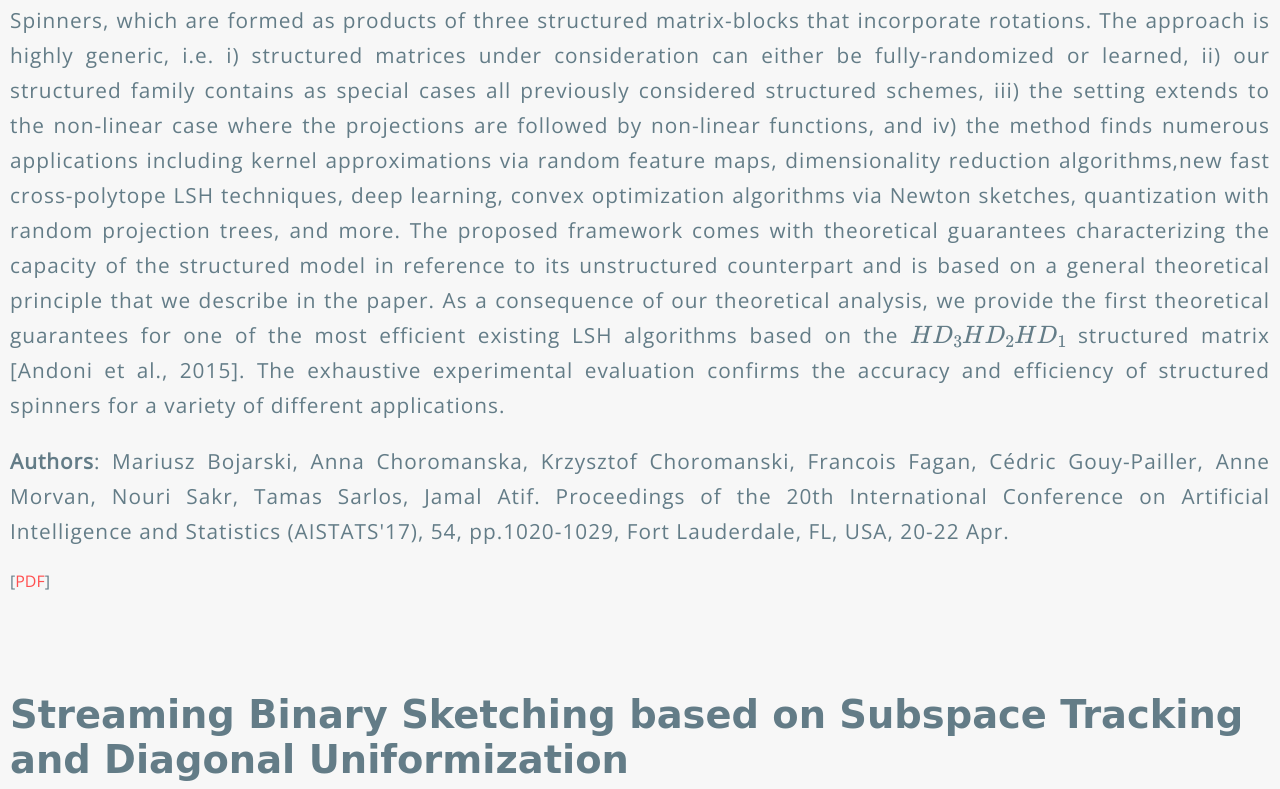
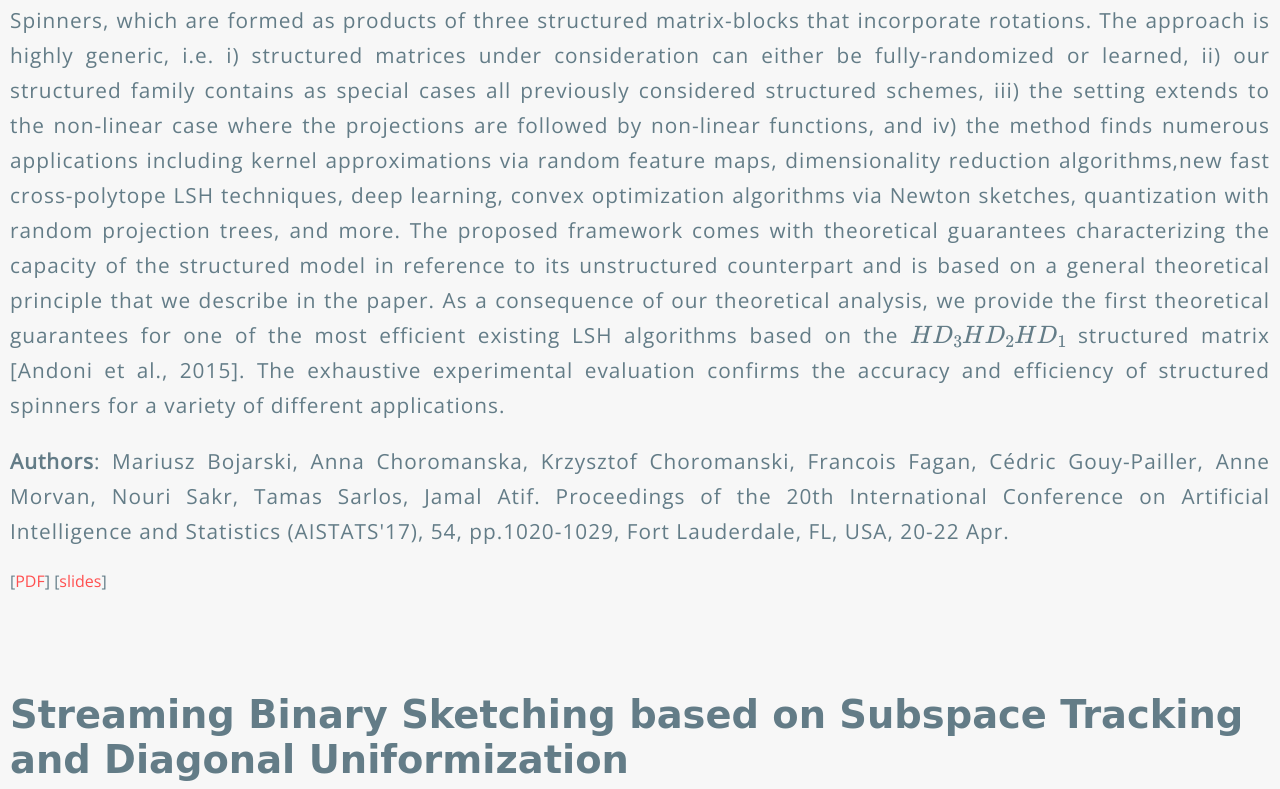
Before and after one commit to annemorvan/annemorvan.github.io, a plain HTML site: page index.html in a window 1280 px wide. Shown: the part 1333-2122 px from the top of the page. Drawn offline with nearby package versions, Linux system fonts and the light colour scheme; some packages are replaced by stand-ins of ours; a web font is replaced by a local one.

Commit message:
Google seminar slides

```diff
--- a/index.html
+++ b/index.html
@@ -65,6 +65,7 @@
                         <b>Authors</b>: Mariusz Bojarski, Anna Choromanska, Krzysztof Choromanski, Francois Fagan, Cédric Gouy-Pailler, Anne Morvan, Nouri Sakr, Tamas Sarlos, Jamal Atif. Proceedings of the 20th International Conference on Artificial Intelligence and Statistics (AISTATS'17), 54, pp.1020-1029, Fort Lauderdale, FL, USA, 20-22 Apr.
                     </p>
                     [<a href="http://proceedings.mlr.press/v54/bojarski17a.html">PDF</a>]
+                    [<a href="doc/google_seminar.pdf">slides</a>]
                     <!-- [<a href="">code</a>] -->
                 </article>
                 <article>
```
Also changed, not shown: 1 other file.
